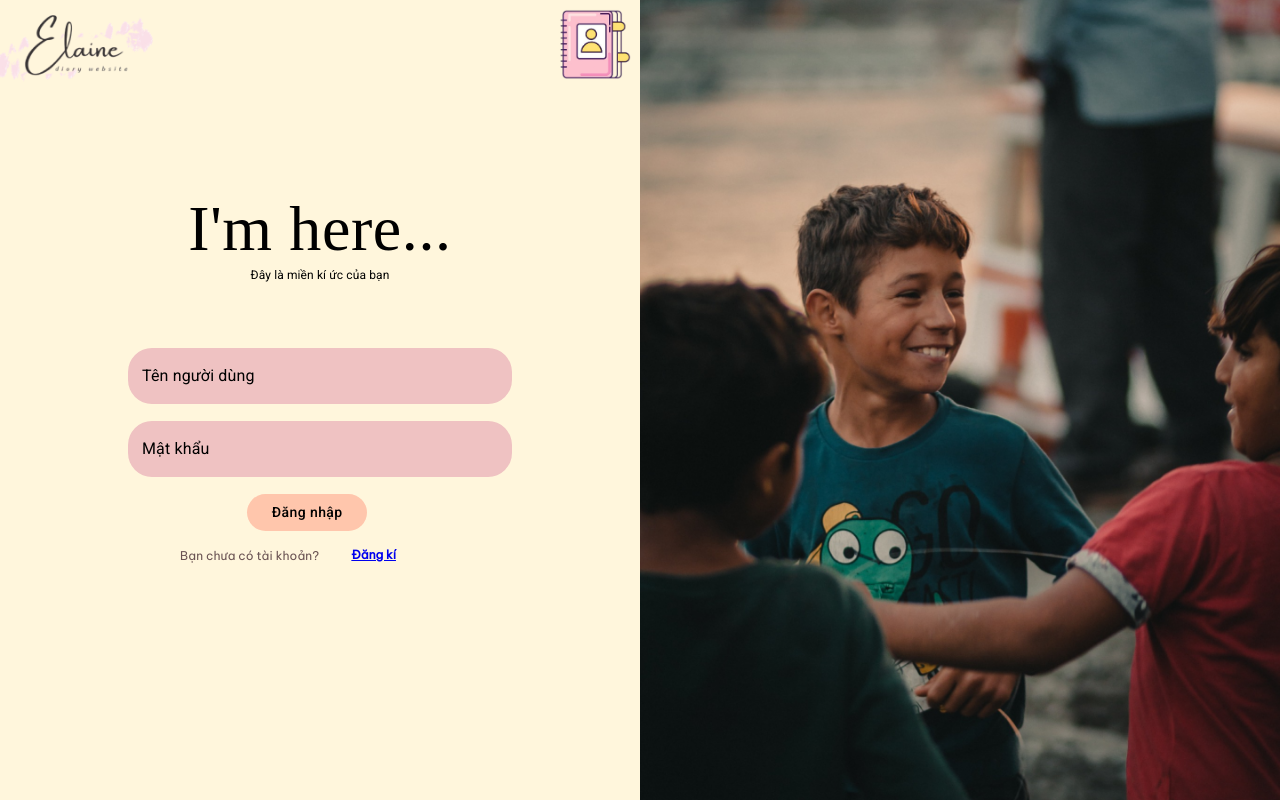
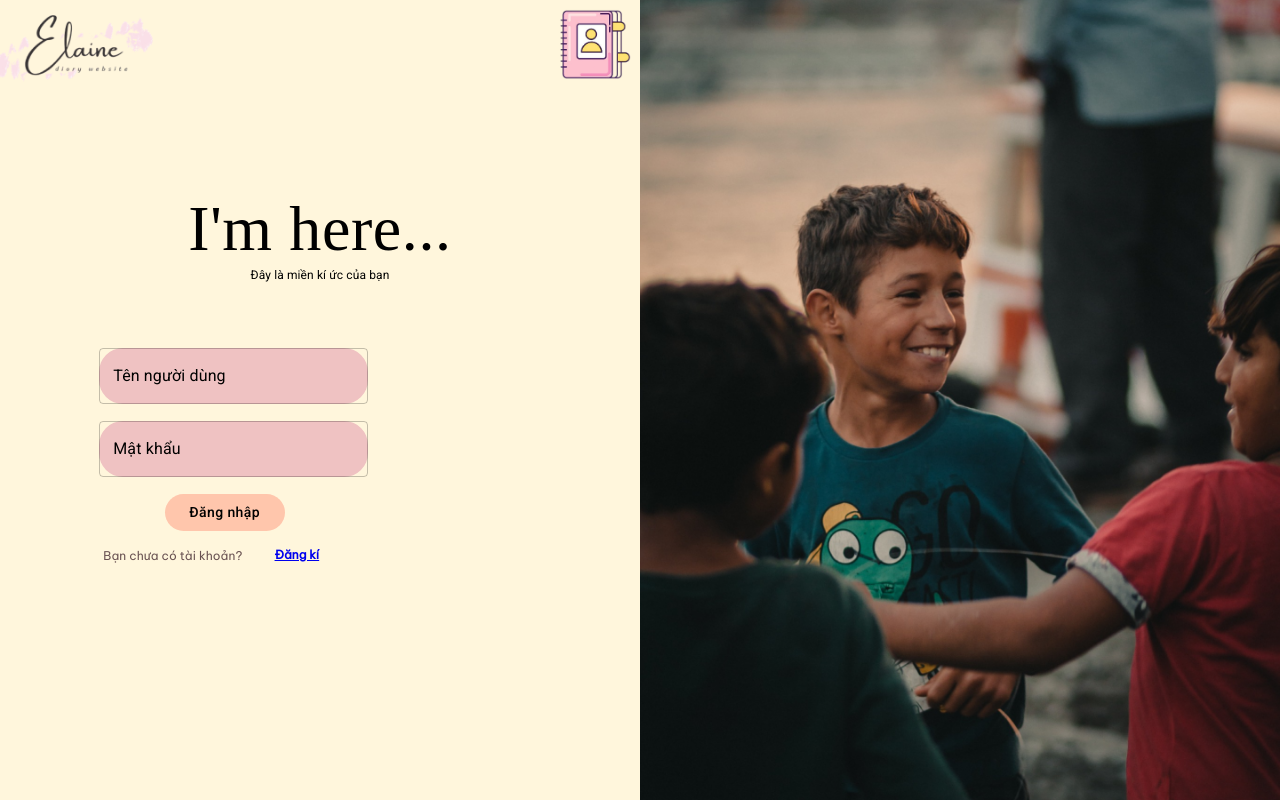
Before and after one commit to anhhdev2203/ElaineDiary, a React (Vite) app: page /login in a window 1280 px wide. Built offline with nearby package versions, Linux system fonts and the light colour scheme; a web font is replaced by a local one.

Commit message:
comment css BOX and DIVIDER

```diff
--- a/src/pages/Login/login.css
+++ b/src/pages/Login/login.css
@@ -5,7 +5,7 @@
   padding: 0;
   margin: 0;
   box-sizing: border-box;
-  border: none !important;
+  /* border: none !important; */
 }
 
 /* Chỉnh kích thước của textfield */
@@ -29,7 +29,7 @@
 }
 
 .css-ihj99v-MuiStack-root {
-  width: 100% !important;
+  /* width: 100% !important; */
 }
 
 .css-1u3bzj6-MuiFormControl-root-MuiTextField-root {
```
